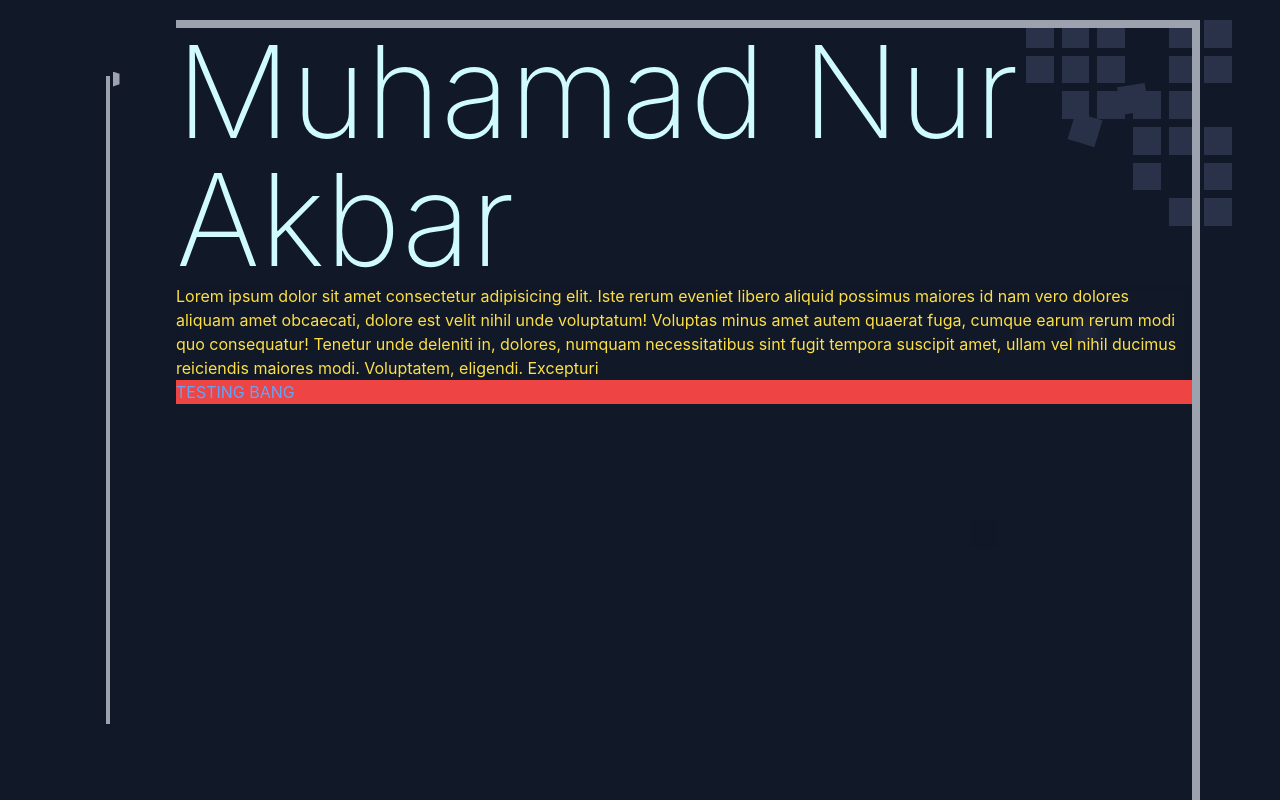
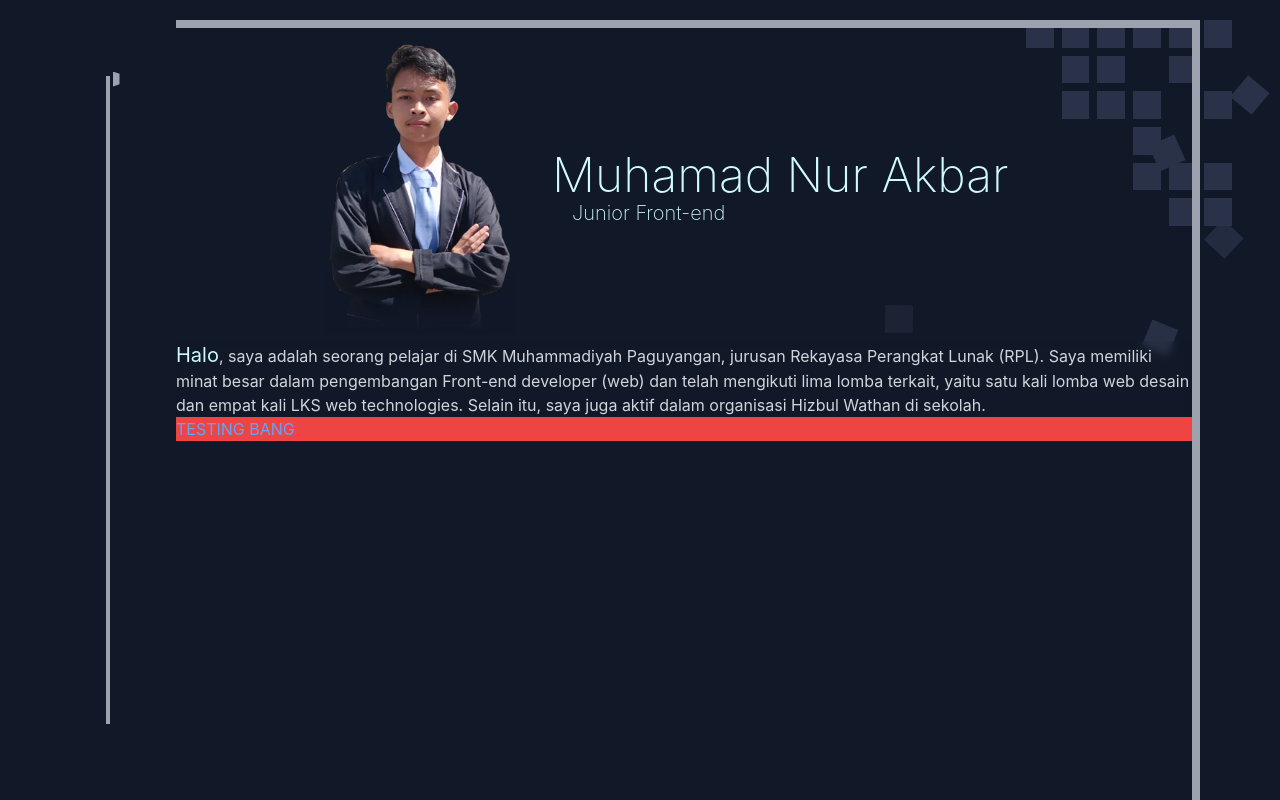
Before and after one commit to Poekes/portfolio_akbar, a React (Vite) app: page / in a window 1280 px wide. Shown: the top 800 px of the page. Built offline with nearby package versions, Linux system fonts and the light colour scheme.

Commit message:
banyak perubahan

```diff
--- a/index.html
+++ b/index.html
@@ -5,6 +5,11 @@
     <meta name="viewport" content="width=device-width, initial-scale=1.0" />
     <title>Muhamad Nur Akbar</title>
     <link rel="shortcut icon" href="ME_AKBAR.png" type="image/x-icon" />
+    <meta
+      name="description"
+      content="Portfolio Junior front-end developer indonesia - jawa tengah"
+    />
+    <meta name="og:image" content="ME_AKBAR.png" />
   </head>
   <body class="items-start">
     <div id="root" class="w-full"></div>
--- a/src/App.css
+++ b/src/App.css
@@ -28,175 +28,6 @@ body::-webkit-scrollbar {
 }
 
 
-.dd {
-  top: 0px;
-  left: 0px;
-  right: 0;
-  transform: rotate(0deg);
-  animation: dropB 1.7s linear forwards;
-  -webkit-animation: dropB 1.7s linear forwards;
-  -webkit-transform: rotate(0deg);
-  -moz-transform: rotate(0deg);
-  -ms-transform: rotate(0deg);
-  -o-transform: rotate(0deg);
-}
-
-@keyframes dropB {
-  0% {
-    transform: rotate(0deg);
-
-    top: 0;
-  }
-  22% {
-    top: 183%;
-  }
-  28% {
-    transform: rotate(-20deg);
-    -webkit-transform: rotate(-20deg);
-    -moz-transform: rotate(-20deg);
-    -ms-transform: rotate(-20deg);
-    -o-transform: rotate(-20deg);
-  }
-  30% {
-    left: -120%;
-  }
-  36% {
-    opacity: 1;
-  }
-  87% {
-    transform: rotate(-30deg);
-    top: 1300%;
-    left: -320%;
-    opacity: 0;
-    -webkit-transform: rotate(-30deg);
-    -moz-transform: rotate(-30deg);
-    -ms-transform: rotate(-30deg);
-    -o-transform: rotate(-30deg);
-  }
-  100% {
-    transform: rotate(-30deg);
-
-    top: 1300%;
-    opacity: 0;
-    left: -320%;
-  }
-}
-.dd2 {
-  top: 0px;
-  left: 0px;
-  right: 0;
-  transform: rotate(0deg);
-  animation: dropC 1.7s linear forwards;
-  -webkit-animation: dropC 1.7s linear forwards;
-  -webkit-transform: rotate(0deg);
-  -moz-transform: rotate(0deg);
-  -ms-transform: rotate(0deg);
-  -o-transform: rotate(0deg);
-}
-
-@keyframes dropC {
-  0% {
-    transform: rotate(0deg);
-
-    top: 0;
-  }
-  22% {
-    top: -43%;
-  }
-  28% {
-    transform: rotate(40deg);
-    -webkit-transform: rotate(40deg);
-    -moz-transform: rotate(40deg);
-    -ms-transform: rotate(40deg);
-    -o-transform: rotate(40deg);
-  }
-  30% {
-    left: 120%;
-  }
-  36% {
-    opacity: 1;
-  }
-  87% {
-    transform: rotate(50deg);
-    top: 1300%;
-    left: 220%;
-    opacity: 0;
-    -webkit-transform: rotate(50deg);
-    -moz-transform: rotate(50deg);
-    -ms-transform: rotate(50deg);
-    -o-transform: rotate(50deg);
-  }
-  100% {
-    transform: rotate(50deg);
-    top: 1300%;
-    opacity: 0;
-    left: 220%;
-    -webkit-transform: rotate(50deg);
-    -moz-transform: rotate(50deg);
-    -ms-transform: rotate(50deg);
-    -o-transform: rotate(50deg);
-  }
-}
-.dd3 {
-  top: 0px;
-  left: 0px;
-  right: 0;
-  transform: rotate(0deg);
-  animation: dropD 1.7s linear forwards;
-  -webkit-animation: dropD 1.7s linear forwards;
-  -webkit-transform: rotate(0deg);
-  -moz-transform: rotate(0deg);
-  -ms-transform: rotate(0deg);
-  -o-transform: rotate(0deg);
-}
-
-@keyframes dropD {
-  0% {
-    transform: rotate(0deg);
-
-    top: 0;
-  }
-  25% {
-    top: 113%;
-  }
-  28% {
-    transform: rotate(-70deg);
-    -webkit-transform: rotate(-70deg);
-    -moz-transform: rotate(-70deg);
-    -ms-transform: rotate(-70deg);
-    -o-transform: rotate(-70deg);
-  }
-  35% {
-    left: -200%;
-  }
-  36% {
-    opacity: 1;
-  }
-  /* 38%{
-    left: -320%;
-  } */
-  87% {
-    transform: rotate(-90deg);
-    top: 1300%;
-    left: -720%;
-    opacity: 0;
-    -webkit-transform: rotate(-90deg);
-    -moz-transform: rotate(-90deg);
-    -ms-transform: rotate(-90deg);
-    -o-transform: rotate(-90deg);
-  }
-  100% {
-    transform: rotate(-90deg);
-    top: 1300%;
-    opacity: 0;
-    left: -720%;
-    -webkit-transform: rotate(-90deg);
-    -moz-transform: rotate(-90deg);
-    -ms-transform: rotate(-90deg);
-    -o-transform: rotate(-90deg);
-  }
-}
-
 .trs {
   transition: 1s;
   -webkit-transition: 1s;
@@ -204,3 +35,34 @@ body::-webkit-scrollbar {
   -ms-transition: 1s;
   -o-transition: 1s;
 }
+
+
+
+.shadow-bottom{
+  transition: .4s;
+  box-shadow: inset 0 -298px 26px 22px #111827;
+  -webkit-transition: .4s;
+  -moz-transition: .4s;
+  -ms-transition: .4s;
+  -o-transition: .4s;
+  animation: shd-bttm 3s ease forwards paused;
+  animation-play-state: paused;
+
+  -webkit-animation: shd-bttm 3s ease forwards paused;
+}
+.shadow-bottom:hover{
+
+  box-shadow: inset 0 -68px 26px -40px #111827;
+}
+
+
+@keyframes shd-bttm{
+  from{
+    box-shadow: inset 0 -298px 26px 22px #111827;
+
+  }
+  to{
+  box-shadow: inset 0 -78px 26px -40px #111827;
+
+  }
+}
--- a/src/App.jsx
+++ b/src/App.jsx
@@ -19,6 +19,20 @@ function App() {
   const [statisHeight, setStatisHeight] = useState("");
   // state khusus ScrollingCustom.jsx (end)
 
+  const animationApsRunning = (target) => {
+    document.querySelector(target).style.animationDuration = "2.8s";
+    document.querySelector(target).style.animationPlayState = "running";
+  };
+
+  useLayoutEffect(() => {
+    animationApsRunning(".shadow-bottom");
+    window.onkeydown = (e) => {
+      if (e.key == "e") {
+        console.log("test");
+      }
+    };
+  }, []);
+
   let valueContext = {
     scrolling: {
       wh: [wh, setWh],
@@ -29,29 +43,38 @@ function App() {
   return (
     <SelectDataContext.Provider value={valueContext}>
       <div className="fixed top-0 left-0 right-0 bottom-0 z-10 mt-3 mr-3 sm:mr-10">
-        {/* <div
-          className="bg-gray-700 blur-2xl rounded-full"s
-          style={{ width: "190%", height: "10%" }}
-        ></div> */}
         <BlockAnimation />
       </div>
 
       <div className="flex relative max-w-screen-2xl m-auto z-20">
-        {/* scrolling  */}
         <ScrollingCustom />
 
         <main className="container overflow-hidden border-gray-400 border-t-8 mt-5 border-r-8 h-96  w-96">
-          <h1 className="text-start text-cyan-100 text-5xl sm:text-9xl font-extralight">
-            Muhamad Nur Akbar
-          </h1>
-          <p className="text-yellow-300   decoration-indigo-500 backdrop-blur-sm ">
-            Lorem ipsum dolor sit amet consectetur adipisicing elit. Iste rerum
-            eveniet libero aliquid possimus maiores id nam vero dolores aliquam
-            amet obcaecati, dolore est velit nihil unde voluptatum! Voluptas
-            minus amet autem quaerat fuga, cumque earum rerum modi quo
-            consequatur! Tenetur unde deleniti in, dolores, numquam
-            necessitatibus sint fugit tempora suscipit amet, ullam vel nihil
-            ducimus reiciendis maiores modi. Voluptatem, eligendi. Excepturi
+          <div className=" flex flex-col sm:flex-row gap-1 sm:gap-9 ml-1 lg:ml-32 items-center pt-2">
+            <div className="rounded overflow-hidden w-48 relative ml-5">
+              <img
+                className="relative z-10"
+                src="ME_AKBAR.png"
+                alt="foto pembuat website ini"
+              />
+              <div
+                className="absolute top-0 z-20  shadow-bottom"
+                style={{ width: "100%", height: "100%" }}
+              ></div>
+            </div>
+            <h1 className=" text-start text-cyan-100 text-3xl lg:text-5xl font-extralight">
+              Muhamad Nur Akbar
+              <p className="text-xl  ml-5">Junior Front-end </p>
+            </h1>
+          </div>
+          <p className="text-gray-300   decoration-indigo-500 backdrop-blur-sm ">
+            <span className="text-xl text-cyan-100 ">Halo</span>, saya adalah
+            seorang pelajar di SMK Muhammadiyah Paguyangan, jurusan Rekayasa
+            Perangkat Lunak (RPL). Saya memiliki minat besar dalam pengembangan
+            Front-end developer (web) dan telah mengikuti lima lomba terkait,
+            yaitu satu kali lomba web desain dan empat kali LKS web
+            technologies. Selain itu, saya juga aktif dalam organisasi Hizbul
+            Wathan di sekolah.
             <h2 className="bg-red-500 text-blue-400">TESTING BANG</h2>
           </p>
         </main>
--- a/src/component/KotakAnimation/BlockAnimation.jsx
+++ b/src/component/KotakAnimation/BlockAnimation.jsx
@@ -1,22 +1,49 @@
+/* eslint-disable react-hooks/exhaustive-deps */
 /* eslint-disable no-unused-vars */
 import { useEffect } from "react";
+import "./blockDropAnimation.css";
 
 function BlockAnimation() {
-  const arrayBlockHidden = [-1, 12, 18, 19, 20, 24, 25, 26, 30, 31, 32, 33];
-  let SAB = [];
-  const clsA = ["dd", "dd2", "dd3"];
+  const arrayBlockHidden = [-1, 12, 18, 19, 20, 24, 25, 26, 30, 31, 32, 33]; //kotak yang di hilangkan
+  let SAB = []; //kotak yang sudah di pilih , akan tergenerate se iring waktu
+  // const clsA = ["dd", "dd2", "dd3"]; // class keyframes css animation
+  const clsA = [
+    ["dd4", 4700],
+    ["dd", 1700],
+    ["dd2", 1700],
+    ["dd3", 1700],
+  ]; // class keyframes css animation
+
+  useEffect(() => {
+    setInterval(() => {
+      const bd = document.getElementById("bd");
+      const random = randomBlock();
+      const bdChild = bd.childNodes[random];
+      const randomClassAnimation =
+        clsA[Math.floor(Math.random() * clsA.length)];
+      bdChild.classList.add(randomClassAnimation[0]);
+      streamArrayBlock(
+        random,
+        bdChild,
+        randomClassAnimation[0],
+        randomClassAnimation[1]
+      );
+    }, 320);
+  }, []);
+
   const randomBlock = (e) => {
-    const random = Math.floor(Math.random() * 37) - 1;
-    const arrayHiddenAll = arrayBlockHidden.concat(SAB);
+    //generate random number
+    const random = Math.floor(Math.random() * 37) - 1; // random number 0 - 36 (karna ada 36 kotak)
+    const arrayHiddenAll = arrayBlockHidden.concat(SAB); //pengabungkan array SAB dan arrayBlockhidden
     if (arrayHiddenAll.includes(random)) {
-      return randomBlock();
+      // jika terdapat angka random yg sama di dalam array
+      return randomBlock(); // akan terulang kembali function ini sampai tidak ada yg sama
     }
 
-    return random;
+    return random; // mengembalikan nilai
   };
-  const streamArrayBlock = (random, bdChild, classAnimation = "dd2") => {
+  const streamArrayBlock = (random, bdChild, classAnimation = "dd2", timer) => {
     SAB.push(random);
-
     setTimeout(() => {
       bdChild.classList.remove(classAnimation);
       bdChild.style.opacity = 0;
@@ -25,20 +52,8 @@ function BlockAnimation() {
       setTimeout(() => {
         bdChild.style.opacity = 1;
       }, 10);
-    }, 1710);
+    }, timer);
   };
-
-  useEffect(() => {
-    setInterval(() => {
-      const bd = document.getElementById("bd");
-      const random = randomBlock();
-      const bdChild = bd.childNodes[random];
-      const randomClassAnimation =
-        clsA[Math.floor(Math.random() * clsA.length)];
-      bdChild.classList.add(randomClassAnimation);
-      streamArrayBlock(random, bdChild, randomClassAnimation);
-    }, 420);
-  }, []);
 
   return (
     <div
--- /dev/null
+++ b/src/component/KotakAnimation/blockDropAnimation.css
@@ -0,0 +1,245 @@
+
+
+.dd {
+  top: 0px;
+  left: 0px;
+  right: 0;
+  transform: rotate(0deg);
+  animation: dropB 1.7s linear forwards;
+  -webkit-animation: dropB 1.7s linear forwards;
+  -webkit-transform: rotate(0deg);
+  -moz-transform: rotate(0deg);
+  -ms-transform: rotate(0deg);
+  -o-transform: rotate(0deg);
+}
+
+@keyframes dropB {
+  0% {
+    transform: rotate(0deg);
+
+    top: 0;
+  }
+  22% {
+    top: 183%;
+  }
+  28% {
+    transform: rotate(-20deg);
+    -webkit-transform: rotate(-20deg);
+    -moz-transform: rotate(-20deg);
+    -ms-transform: rotate(-20deg);
+    -o-transform: rotate(-20deg);
+  }
+  30% {
+    left: -120%;
+  }
+  36% {
+    opacity: 1;
+  }
+  87% {
+    transform: rotate(-30deg);
+    top: 1300%;
+    left: -320%;
+    opacity: 0;
+    -webkit-transform: rotate(-30deg);
+    -moz-transform: rotate(-30deg);
+    -ms-transform: rotate(-30deg);
+    -o-transform: rotate(-30deg);
+  }
+  100% {
+    transform: rotate(-30deg);
+
+    top: 1300%;
+    opacity: 0;
+    left: -320%;
+  }
+}
+.dd2 {
+  top: 0px;
+  left: 0px;
+  right: 0;
+  transform: rotate(0deg);
+  animation: dropC 1.7s linear forwards;
+  -webkit-animation: dropC 1.7s linear forwards;
+  -webkit-transform: rotate(0deg);
+  -moz-transform: rotate(0deg);
+  -ms-transform: rotate(0deg);
+  -o-transform: rotate(0deg);
+}
+
+@keyframes dropC {
+  0% {
+    transform: rotate(0deg);
+
+    top: 0;
+  }
+  22% {
+    top: -43%;
+  }
+  28% {
+    transform: rotate(40deg);
+    -webkit-transform: rotate(40deg);
+    -moz-transform: rotate(40deg);
+    -ms-transform: rotate(40deg);
+    -o-transform: rotate(40deg);
+  }
+  30% {
+    left: 120%;
+  }
+  36% {
+    opacity: 1;
+  }
+  87% {
+    transform: rotate(50deg);
+    top: 1300%;
+    left: 220%;
+    opacity: 0;
+    -webkit-transform: rotate(50deg);
+    -moz-transform: rotate(50deg);
+    -ms-transform: rotate(50deg);
+    -o-transform: rotate(50deg);
+  }
+  100% {
+    transform: rotate(50deg);
+    top: 1300%;
+    opacity: 0;
+    left: 220%;
+    -webkit-transform: rotate(50deg);
+    -moz-transform: rotate(50deg);
+    -ms-transform: rotate(50deg);
+    -o-transform: rotate(50deg);
+  }
+}
+.dd3 {
+  top: 0px;
+  left: 0px;
+  right: 0;
+  transform: rotate(0deg);
+  animation: dropD 1.7s linear forwards;
+  -webkit-animation: dropD 1.7s linear forwards;
+  -webkit-transform: rotate(0deg);
+  -moz-transform: rotate(0deg);
+  -ms-transform: rotate(0deg);
+  -o-transform: rotate(0deg);
+}
+
+@keyframes dropD {
+  0% {
+    transform: rotate(0deg);
+
+    top: 0;
+  }
+  25% {
+    top: 113%;
+  }
+  28% {
+    transform: rotate(-70deg);
+    -webkit-transform: rotate(-70deg);
+    -moz-transform: rotate(-70deg);
+    -ms-transform: rotate(-70deg);
+    -o-transform: rotate(-70deg);
+  }
+  35% {
+    left: -200%;
+  }
+  36% {
+    opacity: 1;
+  }
+  /* 38%{
+    left: -320%;
+  } */
+  87% {
+    transform: rotate(40deg);
+    top: 1300%;
+    left: -720%;
+    opacity: 0;
+    -webkit-transform: rotate(40deg);
+    -moz-transform: rotate(40deg);
+    -ms-transform: rotate(40deg);
+    -o-transform: rotate(40deg);
+}
+  100% {
+    transform: rotate(40deg);
+    top: 1300%;
+    opacity: 0;
+    left: -720%;
+    -webkit-transform: rotate(40deg);
+    -moz-transform: rotate(40deg);
+    -ms-transform: rotate(40deg);
+    -o-transform: rotate(40deg);
+}
+}
+.dd4 {
+  top: 0px;
+  left: 0px;
+  right: 0;
+  transform: rotate(0deg);
+  animation: dropE 3.7s ease forwards;
+  -webkit-animation: dropE 3.7s ease forwards;
+  -webkit-transform: rotate(0deg);
+  -moz-transform: rotate(0deg);
+  -ms-transform: rotate(0deg);
+  -o-transform: rotate(0deg);
+}
+
+@keyframes dropE {
+  0% {
+    transform: rotate(0deg);
+
+    top: 0;
+  }
+  15% {
+    /* top: 113%; */
+    left: -160%;
+  }
+  35%{
+    left: 110%;
+
+  }
+  36% {
+    opacity: 1;
+  }
+  38% {
+    transform: rotate(-70deg);
+    -webkit-transform: rotate(-70deg);
+    -moz-transform: rotate(-70deg);
+    -ms-transform: rotate(-70deg);
+    -o-transform: rotate(-70deg);
+  }
+  55% {
+    transform: rotate(-20deg);
+    left: -100%;
+    -webkit-transform: rotate(-20deg);
+    -moz-transform: rotate(-20deg);
+    -ms-transform: rotate(-20deg);
+    -o-transform: rotate(-20deg);
+}
+  /* 38%{
+    left: -320%;
+  } */
+  75%{
+    opacity: 0;
+
+}
+  87% {
+    transform: rotate(40deg);
+    top: 1300%;
+    /*left: -720%;
+    */
+    opacity: 0;
+    -webkit-transform: rotate(40deg);
+    -moz-transform: rotate(40deg);
+    -ms-transform: rotate(40deg);
+    -o-transform: rotate(40deg);
+}
+  100% {
+    transform: rotate(42deg);
+    top: 1300%;
+    opacity: 0;
+    /*left: -720%;
+    */-webkit-transform: rotate(42deg);
+    -moz-transform: rotate(42deg);
+    -ms-transform: rotate(42deg);
+    -o-transform: rotate(42deg);
+    -webkit-transform: rotate(42deg);
+}
+}
--- a/src/component/SCROLLING/ScrollingCustom.jsx
+++ b/src/component/SCROLLING/ScrollingCustom.jsx
@@ -1,3 +1,4 @@
+/* eslint-disable react-hooks/exhaustive-deps */
 /* eslint-disable no-unused-vars */
 import { useContext, useLayoutEffect } from "react";
 import { SelectDataContext } from "../../App";
@@ -41,7 +42,9 @@ function ScrollingCustom() {
         height: wh,
       });
     };
-
+    window.onresize = (e) => {
+      setStatisHeight(Math.floor(eval(`${window.innerHeight}*81/100`)) + "px");
+    };
     window.onscroll = (e) => {
       setValueScroll(
         Math.floor(
```
Also changed, not shown: public/ME_AKBAR.png.
